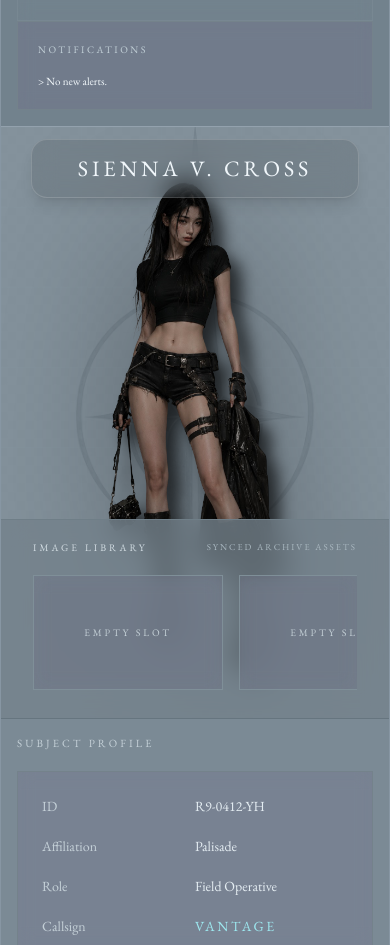
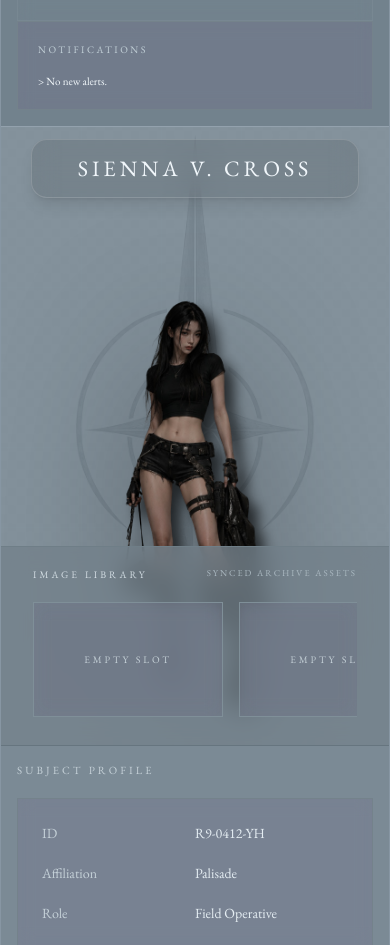
Before and after one commit to charleenmieu-beep/katharsis-ui, a Next.js app: page / in a window 390 px wide. Shown: the part 920-1865 px from the top of the page. Built offline with nearby package versions, Linux system fonts and the light colour scheme.

Commit message:
mobile nameplate fix

```diff
--- a/src/app/page.tsx
+++ b/src/app/page.tsx
@@ -237,12 +237,18 @@ export default function Home() {
   className="
     relative
     z-10
-      max-h-[70vh] lg:max-h-[108vh] w-auto max-w-full
+
+    mt-32 sm:mt-20 lg:mt-0
+
+    h-[58vh]
+    sm:h-[70vh]
+    lg:h-[108vh]
+
     object-contain
+
     drop-shadow-[0_30px_70px_rgba(0,0,0,0.35)]
   "
 />
-
   {/* IMAGE LIBRARY */}
 
   <div className="absolute bottom-0 left-0 right-0 z-30">
```
Lines whose indentation alone changed are shown as unchanged.
